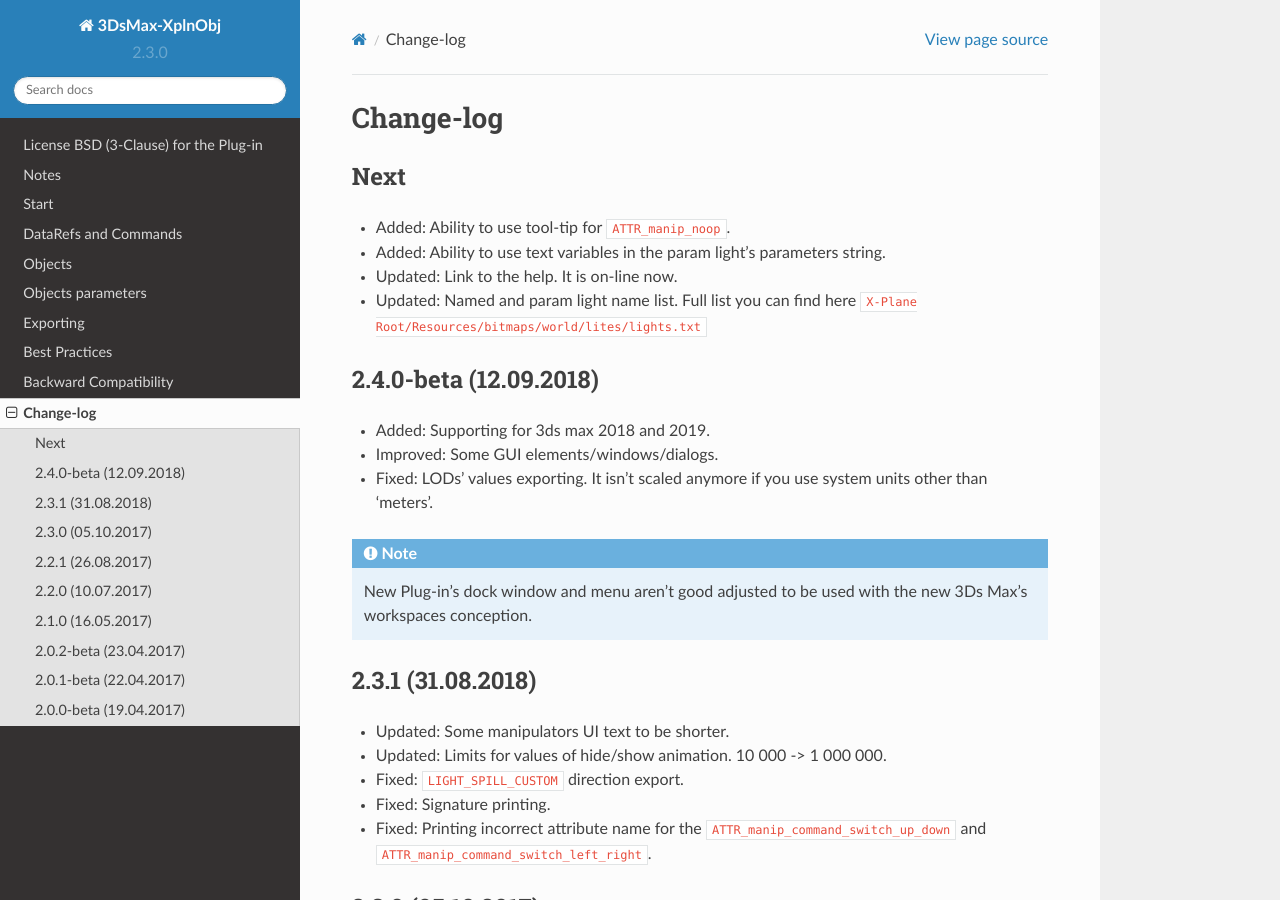
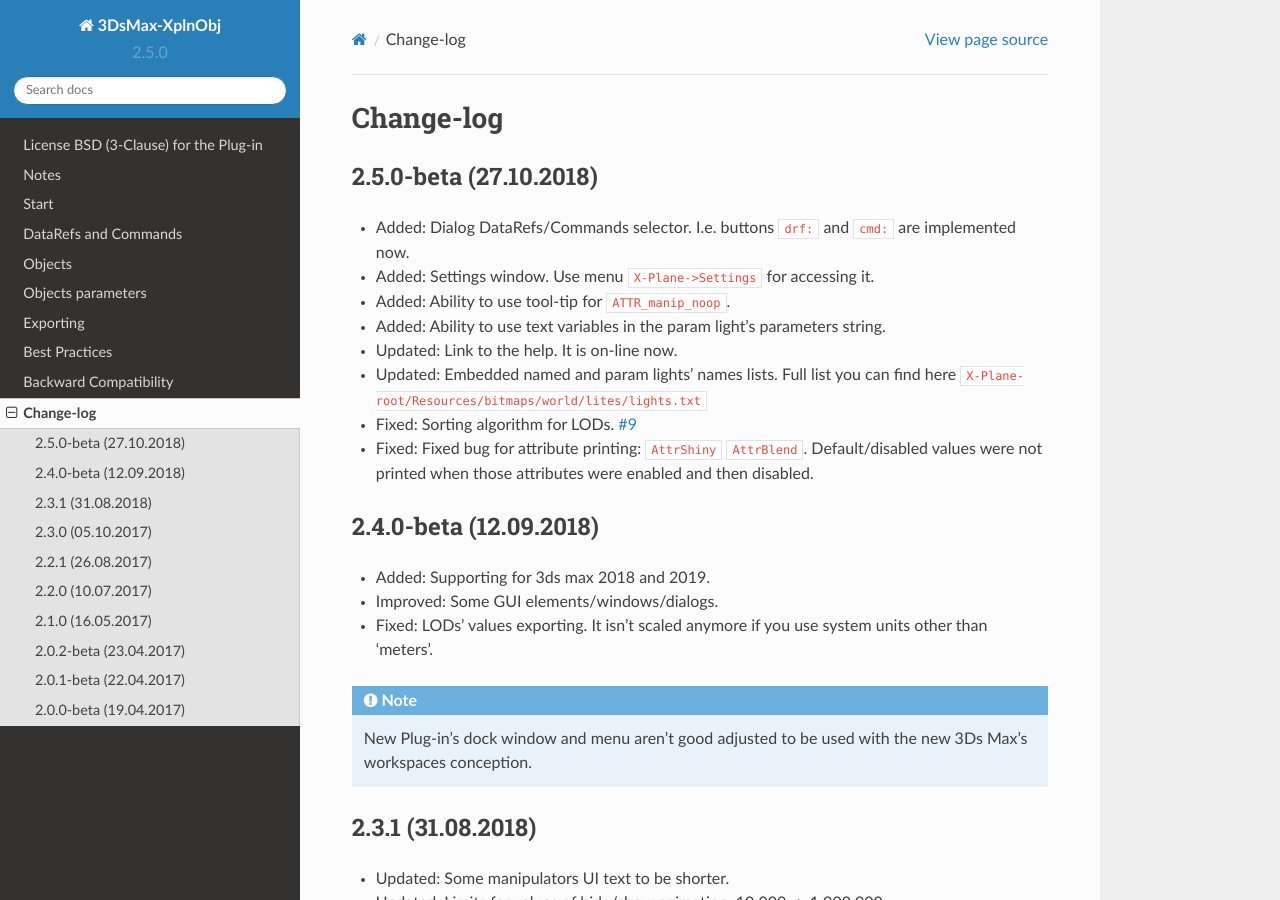
Before and after one commit to steptosky/3DsMax-XplnObj-Doc, a Sphinx documentation site: the page built from source/changelog.rst, in a window 1280 px wide and 900 px high. Built offline with Sphinx 7.4.7 and the Read the Docs theme 2.0.0, drawn with Linux system fonts in a browser that asks for light colours.

Commit message:
Updated data according to the release

```diff
--- a/source/changelog.rst
+++ b/source/changelog.rst
@@ -2,13 +2,16 @@
 Change-log
 ===============================================================================
 
-Next
+2.5.0-beta (27.10.2018)
 -------------------------
+- Added: Dialog DataRefs/Commands selector. I.e. buttons ``drf:`` and ``cmd:`` are implemented now.
+- Added: Settings window. Use menu ``X-Plane->Settings`` for accessing it.
 - Added: Ability to use tool-tip for ``ATTR_manip_noop``.
 - Added: Ability to use text variables in the param light's parameters string.
 - Updated: Link to the help. It is on-line now.
-- Updated: Named and param light name list. Full list you can find here ``X-Plane Root/Resources/bitmaps/world/lites/lights.txt``
-
+- Updated: Embedded named and param lights' names lists. Full list you can find here ``X-Plane-root/Resources/bitmaps/world/lites/lights.txt``
+- Fixed: Sorting algorithm for LODs. `#9 <https://github.com/steptosky/3DsMax-XplnObj/issues/9>`_
+- Fixed: Fixed bug for attribute printing:  ``AttrShiny`` ``AttrBlend``. Default/disabled values were not printed when those attributes were enabled and then disabled.
 
 2.4.0-beta (12.09.2018)
 -------------------------
--- a/source/conf.py
+++ b/source/conf.py
@@ -57,9 +57,9 @@
 # built documents.
 #
 # The short X.Y version.
-version = '2.3.0'
+version = '2.5.0'
 # The full version, including alpha/beta/rc tags.
-release = version
+release = version + '-beta'
 
 # The language for content autogenerated by Sphinx. Refer to documentation
 # for a list of supported languages.
```
Also changed, not shown: readme.md (+1 -1 lines).
